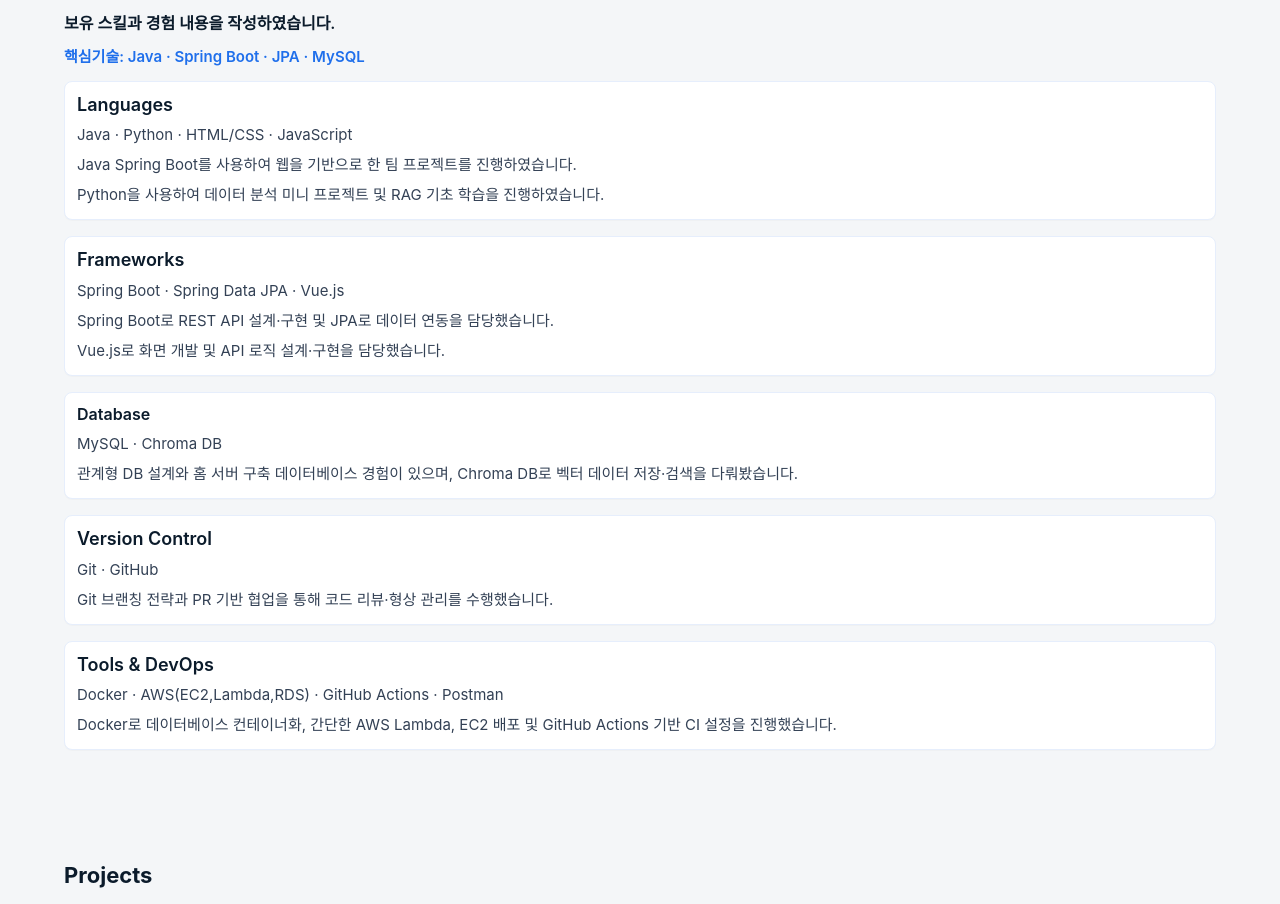
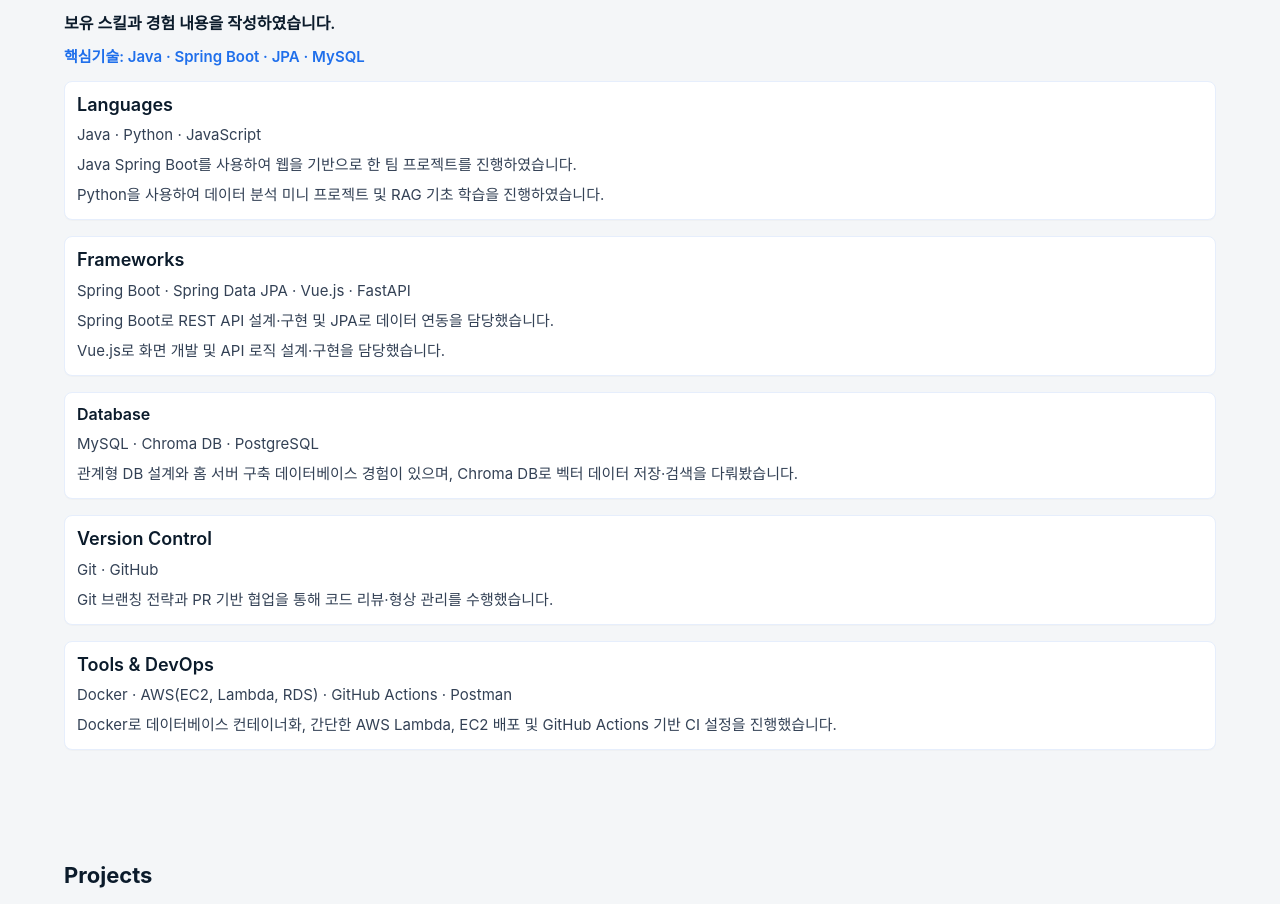
Before and after one commit to taemin01/ahntaemin-portfolio, a Vue app: page / in a window 1280 px wide. Shown: the part 900-1804 px from the top of the page. Built offline with nearby package versions, Linux system fonts and the light colour scheme.

Commit message:
update skills

```diff
--- a/src/views/HomeView.vue
+++ b/src/views/HomeView.vue
@@ -184,7 +184,7 @@
         <div class="skills-grid">
           <div class="skill-card full-width">
             <h3>Languages</h3>
-            <p class="skill-list">Java · Python · HTML/CSS · JavaScript</p>
+            <p class="skill-list">Java · Python · JavaScript</p>
             <p class="skill-note">
               Java Spring Boot를 사용하여 웹을 기반으로 한 팀 프로젝트를 진행하였습니다.
             </p>
@@ -195,7 +195,7 @@
 
           <div class="skill-card full-width">
             <h3>Frameworks</h3>
-            <p class="skill-list">Spring Boot · Spring Data JPA · Vue.js</p>
+            <p class="skill-list">Spring Boot · Spring Data JPA · Vue.js · FastAPI</p>
             <p class="skill-note">
               Spring Boot로 REST API 설계·구현 및 JPA로 데이터 연동을 담당했습니다.
             </p>
@@ -206,7 +206,7 @@
 
           <div class="skill-card full-width">
             <h4>Database</h4>
-            <p class="skill-list">MySQL · Chroma DB</p>
+            <p class="skill-list">MySQL · Chroma DB · PostgreSQL</p>
             <p class="skill-note">
               관계형 DB 설계와 홈 서버 구축 데이터베이스 경험이 있으며, Chroma DB로 벡터 데이터
               저장·검색을 다뤄봤습니다.
@@ -224,7 +224,7 @@
           <div class="skill-card full-width">
             <h3>Tools & DevOps</h3>
             <p class="skill-list">
-              Docker · AWS(EC2,Lambda,RDS) · GitHub Actions · Postman
+              Docker · AWS(EC2, Lambda, RDS) · GitHub Actions · Postman
             </p>
             <p class="skill-note">
               Docker로 데이터베이스 컨테이너화, 간단한 AWS Lambda, EC2 배포 및 GitHub Actions 기반
```
